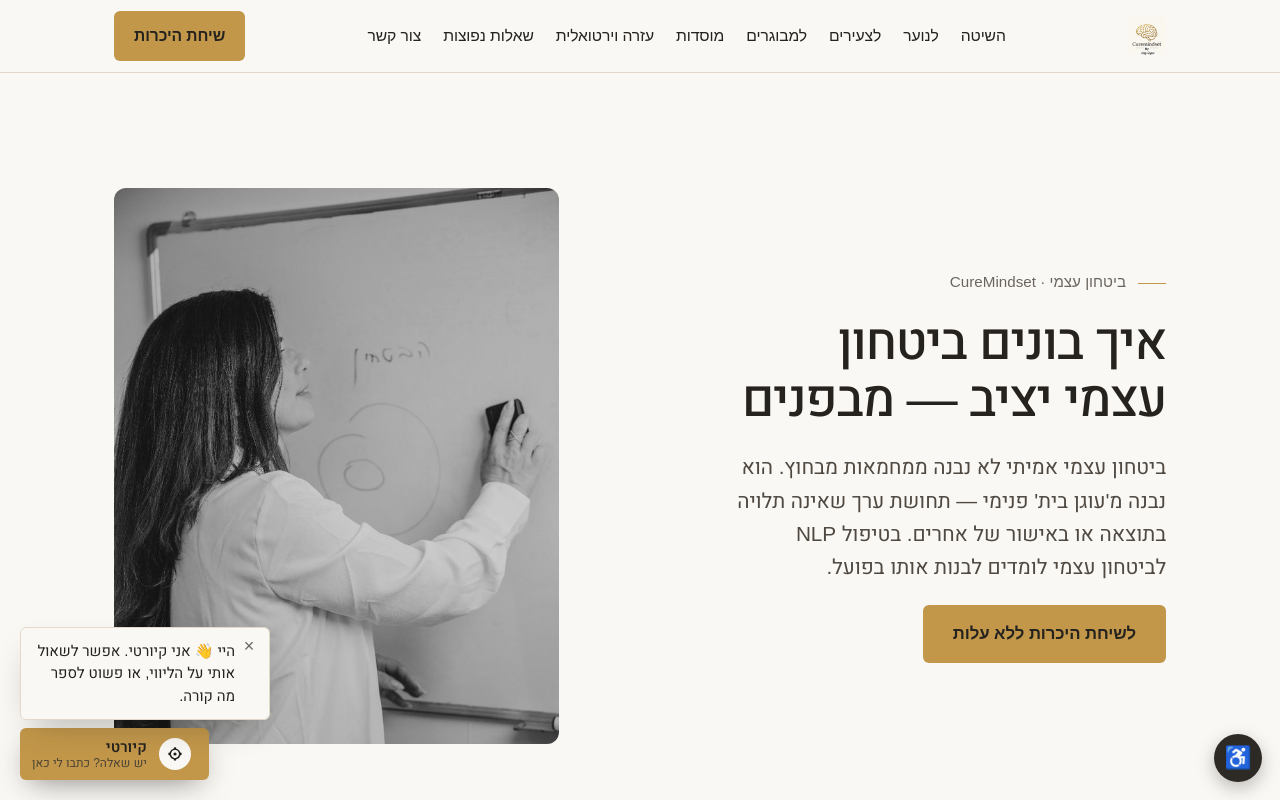
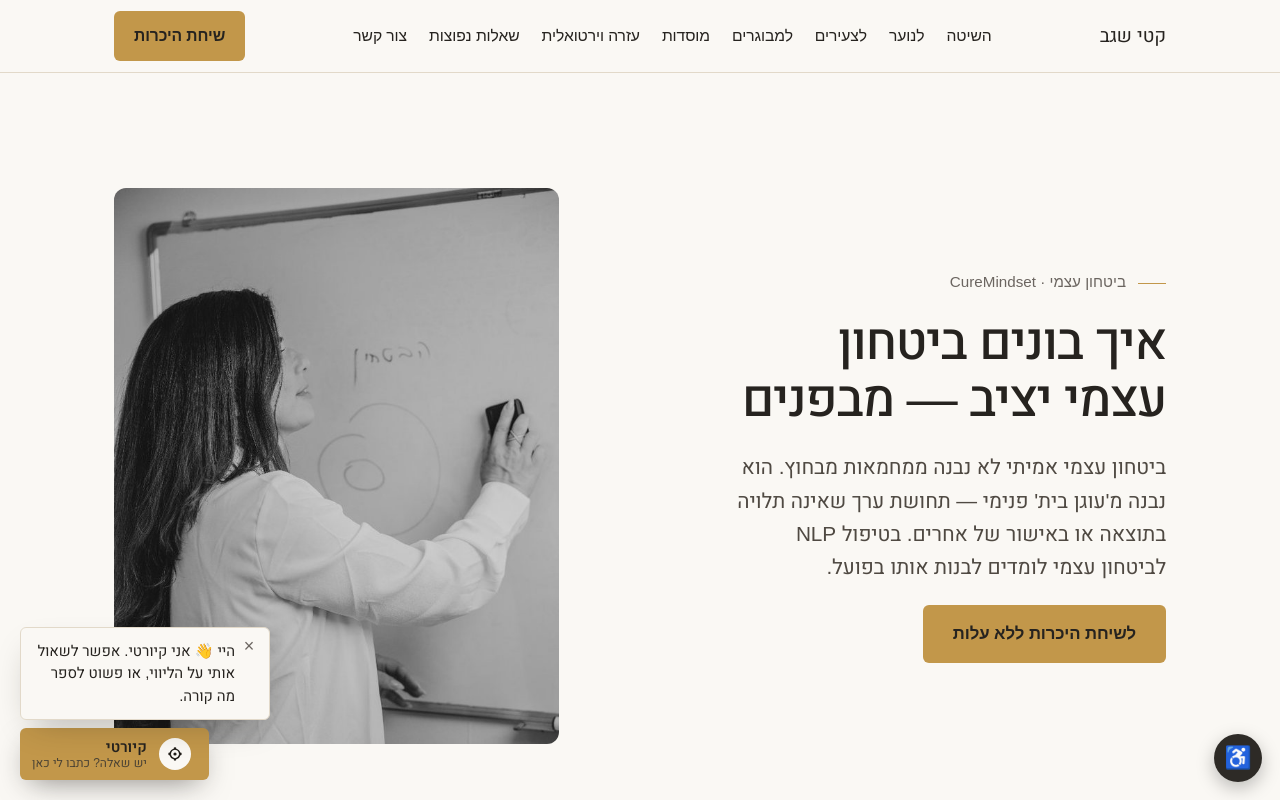
Before and after one commit to ketylive8-arch/CUREMINDSETheraphy, a website: page self-confidence.html in a window 1280 px wide. Shown: the top 800 px of the page. Drawn offline with Linux system fonts and the light colour scheme.

Commit message:
כותרת עליונה: שם קטי במקום שם השיטה

```diff
--- a/self-confidence.html
+++ b/self-confidence.html
@@ -103,7 +103,7 @@
 <div class="sc-grain" aria-hidden="true"></div>
 
 <header class="site"><div class="wrap">
-  <a class="brand" href="/"><img src="/images/logo.png" alt="CureMindset — קטי שגב" aria-label="CureMindset — לדף הבית" /></a>
+  <a class="brand brand-name" href="/" aria-label="קטי שגב — לדף הבית">קטי שגב</a>
   <button type="button" class="nav-toggle" aria-label="תפריט ניווט" aria-expanded="false"><svg viewBox="0 0 24 24"><path d="M4 7h16M4 12h16M4 17h16"/></svg></button>
   <nav class="site-nav">
     <a href="/method">השיטה</a>
```
